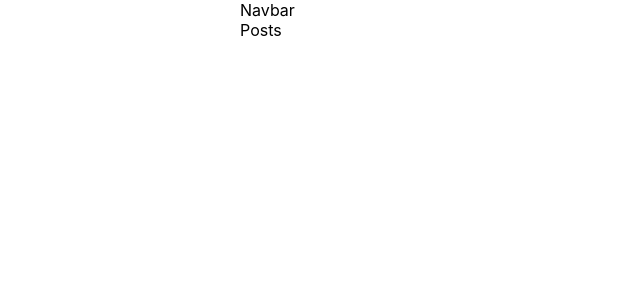
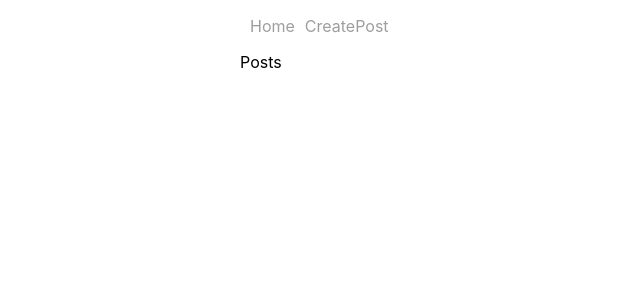
Before and after one commit to karanfulare/go-blog-react-hooks, a React (Create React App) app: page /create-post in a window 1280 px wide. Shown: the top 300 px of the page, without its empty margins (0-640 px from the left). Built offline with nearby package versions, Linux system fonts and the light colour scheme.

Commit message:
basic navbar added

```diff
--- a/src/components/CreatePost.js
+++ b/src/components/CreatePost.js
@@ -1,6 +1,6 @@
 import React from "react";
 
-function CreatePost(props) {
+function CreatePost() {
   return <div>Posts</div>;
 }
 
--- a/src/components/Home.js
+++ b/src/components/Home.js
@@ -1,6 +1,6 @@
 import React from "react";
 
-function Home(props) {
+function Home() {
   return <div>Home</div>;
 }
 
--- a/src/components/Navbar.js
+++ b/src/components/Navbar.js
@@ -1,7 +1,18 @@
 import React from "react";
-
+import { Link } from "react-router-dom";
 function Navbar() {
-  return <div>Navbar</div>;
+  return (
+    <div>
+      <ul id="nav">
+        <li>
+          <Link to="/">Home</Link>
+        </li>
+        <li>
+          <Link to="/create-post">CreatePost</Link>
+        </li>
+      </ul>
+    </div>
+  );
 }
 
 export default Navbar;
--- a/src/components/PostDetail.js
+++ b/src/components/PostDetail.js
@@ -1,6 +1,6 @@
 import React from "react";
 
-function PostDetail(props) {
+function PostDetail() {
   return <div>PostDetail</div>;
 }
 
```
